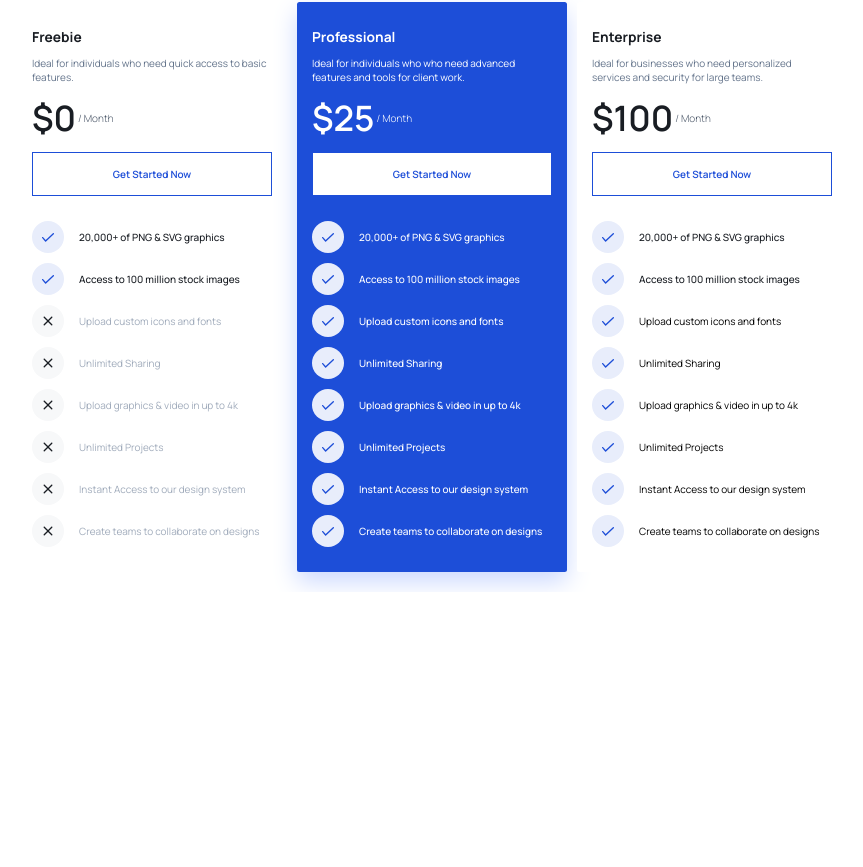
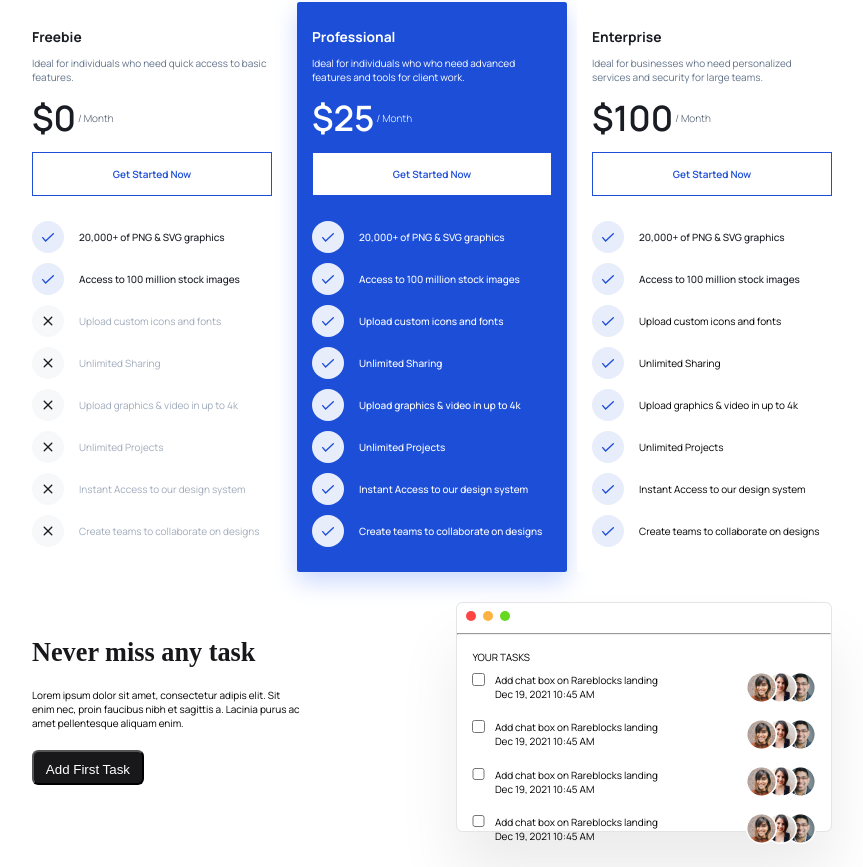
Before and after one commit to 300DevDays-group3/task-2, a plain HTML site: page index.html in a window 1280 px wide. Shown: the part 3338-4205 px from the top of the page, without its empty margins (208-1071 px from the left). Before the commit the page ends 3930 px from the top, so only its background shows below. Drawn offline with Linux system fonts and the light colour scheme; files whose address does not match are found by name.

Commit message:
feat:task section

```diff
--- a/assets/css/style.css
+++ b/assets/css/style.css
@@ -226,7 +226,6 @@ input {
 .blogpost-7__container {
   max-width: 130rem;
   margin: 0 auto;
-
   display: grid;
   grid-template-columns: repeat(3, 1fr);
   gap: 6.4rem;
@@ -499,3 +498,73 @@ input {
 }
 
 /* SECTION NINE END */
+
+/* Task section */
+.task {
+  width: 80rem;
+  margin: 30px auto;
+  display: flex;
+  justify-content: space-between;
+  align-items: center;
+}
+
+.task-text {
+  width: 26.9375rem;
+  height: 15.875rem;
+  display: flex;
+  flex-direction: column;
+  gap: 2rem;
+}
+.task-text h1 {
+  color: #18181b;
+  /* PJ/Bold/42px */
+  font-family: "Plus Jakarta Sans";
+  font-size: 2.625rem;
+
+  line-height: 3rem; /* 114.286% */
+}
+.btn-task {
+  width: 11.1875rem;
+  height: 3.5rem;
+  padding: 1rem;
+  border-radius: 0.625rem;
+  background: #18181b;
+  color: #fff;
+}
+.task-image {
+  width: 37.5625rem;
+  height: 22.9375rem;
+  flex-shrink: 0;
+  border-radius: 0.625rem;
+  border: 1px solid var(--gray-200, #e4e4e7);
+  background: #fff;
+  /* Shadow 2 */
+  box-shadow: 0px 42.444px 61.308px 0px rgba(0, 0, 0, 0.08);
+}
+.task-image img {
+  margin-left: 0.88rem;
+  margin-block: 0.81rem;
+}
+.line {
+  background: #f4f4f5;
+}
+.your-tasks {
+  padding: 15px;
+}
+.checkbox {
+  display: flex;
+  align-items: flex-start;
+  gap: 1rem;
+}
+.checkbox input {
+  width: 1.25rem;
+  height: 1.25rem;
+  border-radius: 0.125rem;
+  border: 1px solid #d4d4d8;
+  background: #fff;
+}
+.task-avatar {
+  display: flex;
+  justify-content: space-between;
+  align-items: center;
+}
--- a/index.html
+++ b/index.html
@@ -971,5 +971,84 @@
       </div>
     </section>
     <!-- SECTION NINE END-->
+
+    <section class="task">
+      <div class="task-text">
+        <h1>Never miss any task</h1>
+        <p>
+          Lorem ipsum dolor sit amet, consectetur adipis elit. Sit enim nec,
+          proin faucibus nibh et sagittis a. Lacinia purus ac amet pellentesque
+          aliquam enim.
+        </p>
+        <button class="btn-task">Add First Task</button>
+      </div>
+      <div class="task-image">
+        <img src="assets/img/icon/macbook_icon.svg" alt="macbook_icon" />
+        <hr class="line" />
+        <div class="your-tasks">
+          <p>YOUR TASKS</p>
+          <div class="tasks">
+            <div class="task-avatar">
+              <div class="checkbox">
+                <input type="checkbox" name="checkbox" id="tasks" />
+                <div class="task-content">
+                  <p class="task-content">Add chat box on Rareblocks landing</p>
+                  <p class="task-time">Dec 19, 2021 10:45 AM</p>
+                </div>
+              </div>
+              <img
+                src="assets/img/images/task/task_1.png"
+                alt="avatar for task 1"
+              />
+            </div>
+          </div>
+          <div class="tasks">
+            <div class="task-avatar">
+              <div class="checkbox">
+                <input type="checkbox" name="checkbox" id="tasks" />
+                <div class="task-content">
+                  <p class="task-content">Add chat box on Rareblocks landing</p>
+                  <p class="task-time">Dec 19, 2021 10:45 AM</p>
+                </div>
+              </div>
+              <img
+                src="assets/img/images/task/task_1.png"
+                alt="avatar for task 1"
+              />
+            </div>
+          </div>
+          <div class="tasks">
+            <div class="task-avatar">
+              <div class="checkbox">
+                <input type="checkbox" name="checkbox" id="tasks" />
+                <div class="task-content">
+                  <p class="task-content">Add chat box on Rareblocks landing</p>
+                  <p class="task-time">Dec 19, 2021 10:45 AM</p>
+                </div>
+              </div>
+              <img
+                src="assets/img/images/task/task_1.png"
+                alt="avatar for task 1"
+              />
+            </div>
+          </div>
+          <div class="tasks">
+            <div class="task-avatar">
+              <div class="checkbox">
+                <input type="checkbox" name="checkbox" id="tasks" />
+                <div class="task-content">
+                  <p class="task-content">Add chat box on Rareblocks landing</p>
+                  <p class="task-time">Dec 19, 2021 10:45 AM</p>
+                </div>
+              </div>
+              <img
+                src="assets/img/images/task/task_1.png"
+                alt="avatar for task 1"
+              />
+            </div>
+          </div>
+        </div>
+      </div>
+    </section>
   </body>
 </html>
```
